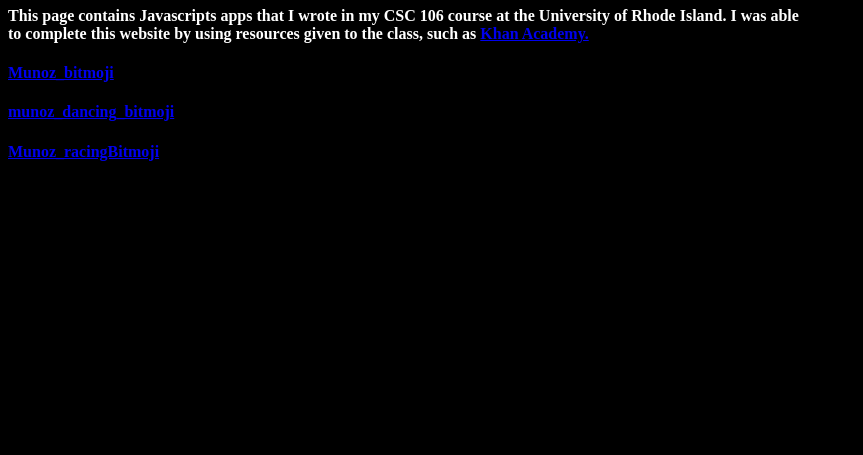
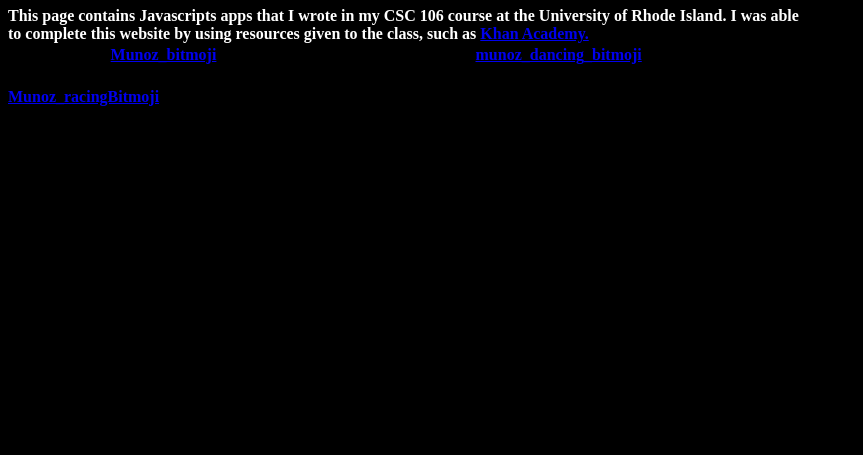
Before and after one commit to hmunoz04/hmunoz04.github.io, a plain HTML site: page javascripts.html in a window 1280 px wide. Shown: the part 345-800 px from the top of the page, without its empty margins (0-863 px from the left). Drawn offline with Linux system fonts and the light colour scheme; a script that the page names is missing.

Commit message:
Update javascripts.html

```diff
--- a/javascripts.html
+++ b/javascripts.html
@@ -24,9 +24,17 @@
 
           <h4> This page contains Javascripts apps that I wrote in my CSC 106 course at the University of Rhode Island. I was able <br>
               to complete this website by using resources given to the class, such as <a href="https://www.khanacademy.org/">Khan Academy.</a>
-              <h4><a href="https://www.khanacademy.org/computer-programming/munoz_bitmoji/6642597512134656">Munoz_bitmoji</a></h2><script src="https://www.khanacademy.org/computer-programming/munoz_bitmoji/6642597512134656/embed.js?editor=no&buttons=no&author=no&embed=yes"></script>
-             <h4><a href="https://www.khanacademy.org/computer-programming/munoz_dancing_bitmoji/4752379922137088">munoz_dancing_bitmoji</a></h2><script src="https://www.khanacademy.org/computer-programming/munoz_dancing_bitmoji/4752379922137088/embed.js?editor=no&buttons=no&author=no&embed=yes"></script>
-              <h4><a href="https://www.khanacademy.org/computer-programming/munoz_racingbitmoji/4845762275491840">Munoz_racingBitmoji</a></h2><script src="https://www.khanacademy.org/computer-programming/munoz_racingbitmoji/4845762275491840/embed.js?editor=no&buttons=no&author=no&embed=yes"></script>
+
+               <table width="800px">
+           <thead>
+               <tr>
+                   <td align="center"><a href="https://www.khanacademy.org/computer-programming/munoz_bitmoji/6642597512134656">Munoz_bitmoji</a></h2><script src="https://www.khanacademy.org/computer-programming/munoz_bitmoji/6642597512134656/embed.js?editor=no&buttons=no&author=no&embed=yes"></script></td>
+                   <td align="center"><a href="https://www.khanacademy.org/computer-programming/munoz_dancing_bitmoji/4752379922137088">munoz_dancing_bitmoji</a></h2><script src="https://www.khanacademy.org/computer-programming/munoz_dancing_bitmoji/4752379922137088/embed.js?editor=no&buttons=no&author=no&embed=yes"></script></td>
+                   <td align="center"></td>
+               </tr>
+             </thead>
+               </table>
+             <h4><a href="https://www.khanacademy.org/computer-programming/munoz_racingbitmoji/4845762275491840">Munoz_racingBitmoji</a></h2><script src="https://www.khanacademy.org/computer-programming/munoz_racingbitmoji/4845762275491840/embed.js?editor=no&buttons=no&author=no&embed=yes"></script>
 
               </body>
 </html>
```
